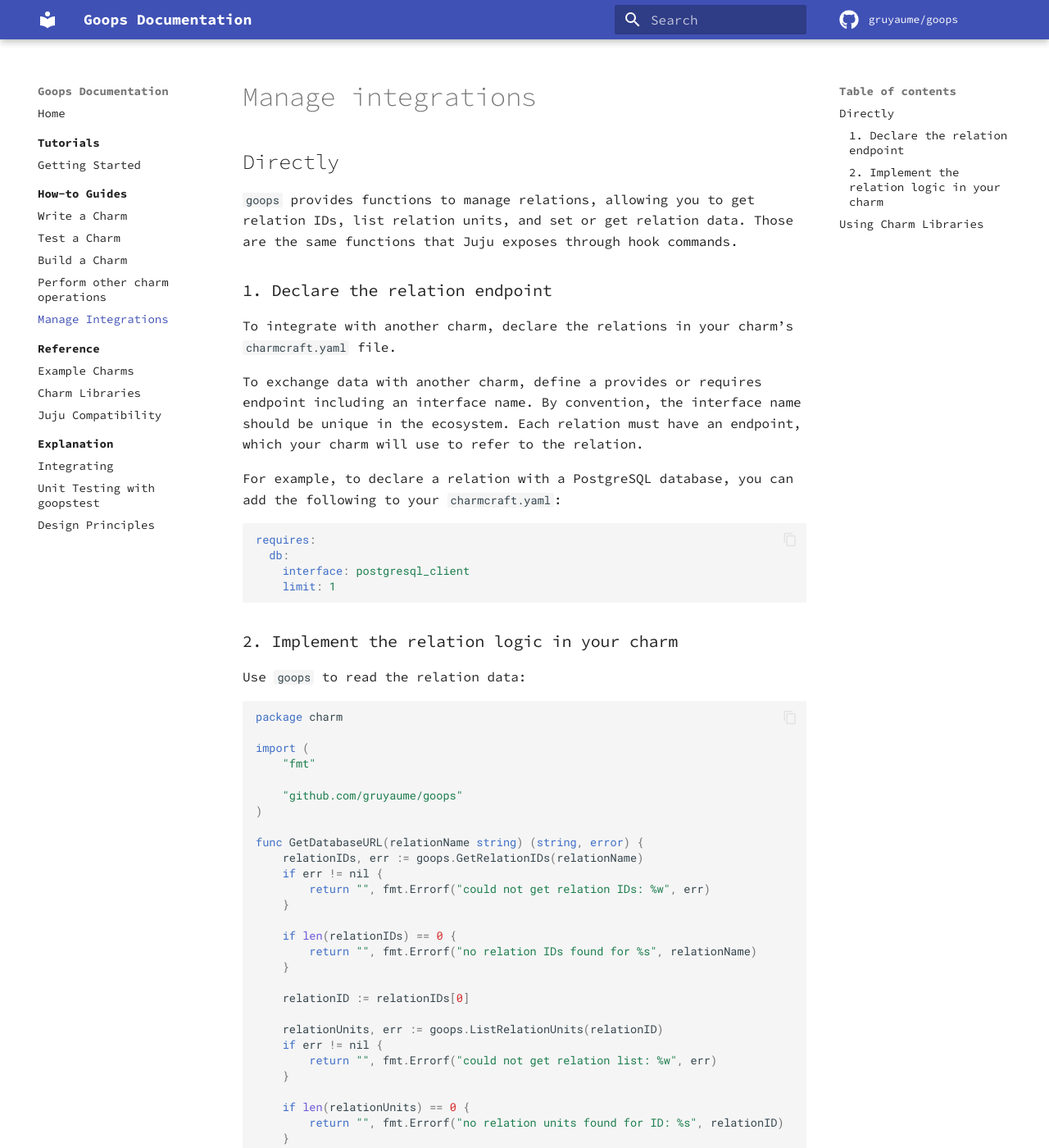
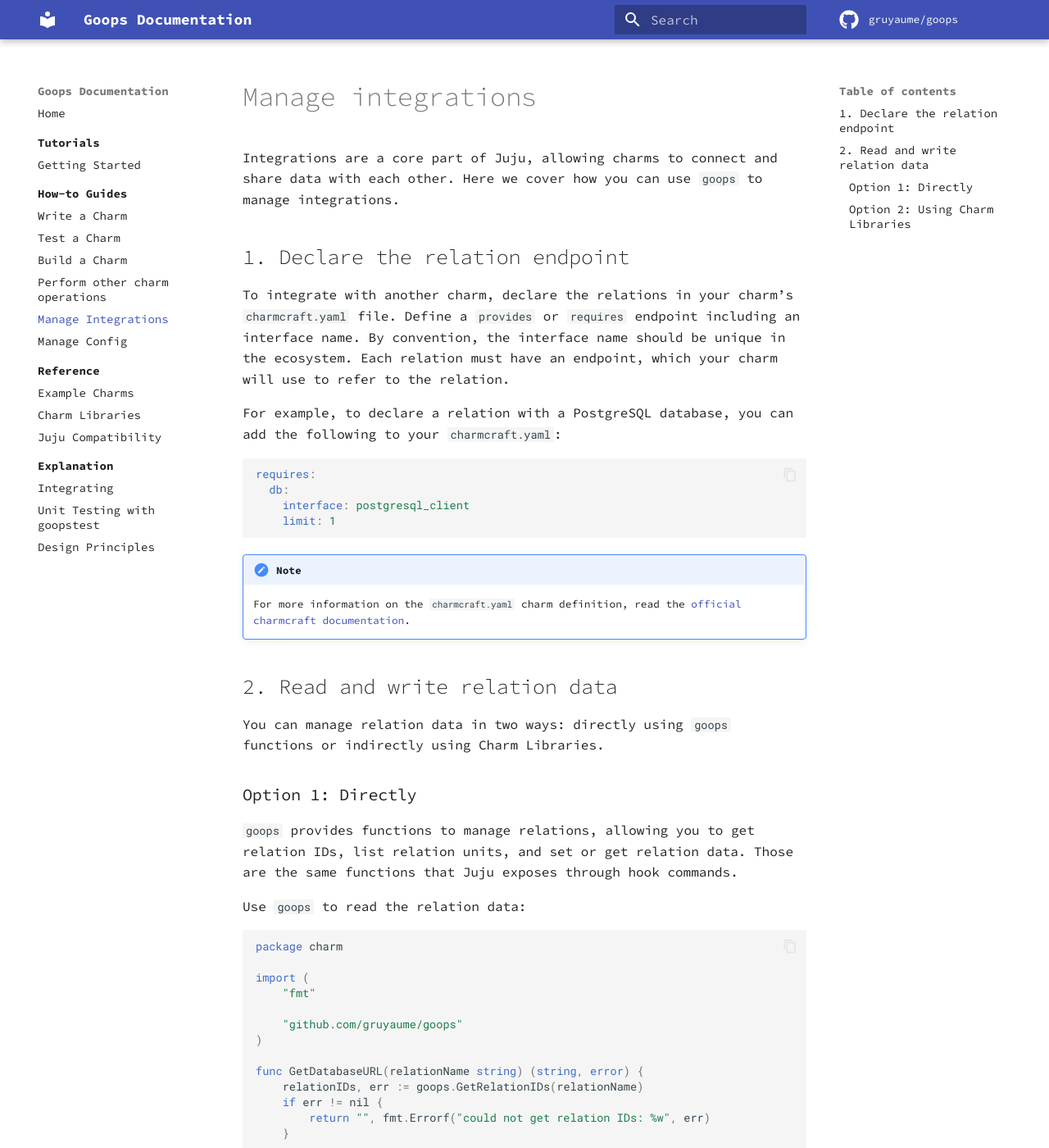
Before and after one commit to gruyaume/goops, an MkDocs documentation site: the page built from docs/how_to/manage_integrations.md, in a window 1280 px wide and 1400 px high. Shown: the whole window at 82% size. Built offline with MkDocs 1.6.1 and Material for MkDocs 9.7.7, drawn with Linux system fonts in a browser that asks for light colours; comment, search, counter and statistics services are not loaded; some of the changed text lies outside the part shown.

Commit message:
docs: add config and integrations management
Signed-off-by: Guillaume Belanger <guillaume.belanger27@gmail.com>

````diff
--- a/docs/how_to/manage_integrations.md
+++ b/docs/how_to/manage_integrations.md
@@ -4,15 +4,11 @@
 
 # Manage integrations
 
-## Directly
+Integrations are a core part of Juju, allowing charms to connect and share data with each other. Here we cover how you can use `goops` to manage integrations.
 
-`goops` provides functions to manage relations, allowing you to get relation IDs, list relation units, and set or get relation data. Those are the same functions that Juju exposes through hook commands.
+## 1. Declare the relation endpoint
 
-### 1. Declare the relation endpoint
-
-To integrate with another charm, declare the relations in your charm’s `charmcraft.yaml` file.
-
-To exchange data with another charm, define a provides or requires endpoint including an interface name. By convention, the interface name should be unique in the ecosystem. Each relation must have an endpoint, which your charm will use to refer to the relation.
+To integrate with another charm, declare the relations in your charm’s `charmcraft.yaml` file. Define a `provides` or `requires` endpoint including an interface name. By convention, the interface name should be unique in the ecosystem. Each relation must have an endpoint, which your charm will use to refer to the relation.
 
 For example, to declare a relation with a PostgreSQL database, you can add the following to your `charmcraft.yaml`:
 
@@ -23,7 +19,16 @@
     limit: 1
 ```
 
-### 2. Implement the relation logic in your charm
+!!! note
+    For more information on the `charmcraft.yaml` charm definition, read the [official charmcraft documentation](https://canonical-charmcraft.readthedocs-hosted.com/stable/reference/files/charmcraft-yaml-file/).
+
+## 2. Read and write relation data
+
+You can manage relation data in two ways: directly using `goops` functions or indirectly using Charm Libraries.
+
+### Option 1: Directly
+
+`goops` provides functions to manage relations, allowing you to get relation IDs, list relation units, and set or get relation data. Those are the same functions that Juju exposes through hook commands.
 
 Use `goops` to read the relation data:
 
@@ -78,7 +83,7 @@
     - [Juju Hook commands :octicons-link-external-24:](https://documentation.ubuntu.com/juju/3.6/reference/hook-command/list-of-hook-commands/)
     - [goops API reference :octicons-link-external-24:](https://pkg.go.dev/github.com/gruyaume/goops)
 
-## Using Charm Libraries
+### Option 2: Using Charm Libraries
 
 In most cases, charms should not directly read and write to relation data. Instead, they should do so indirectly using [Charm Libraries](../reference/charm_libraries.md), which encapsulate the relation logic.
 
--- a/mkdocs.yml
+++ b/mkdocs.yml
@@ -45,6 +45,7 @@
     - Build a Charm: how_to/build_a_charm.md
     - Perform other charm operations: how_to/perform_other_charm_operations.md
     - Manage Integrations: how_to/manage_integrations.md
+    - Manage Config: how_to/manage_config.md
   - Reference:
     - reference/index.md
     - Example Charms: reference/example_charms.md
````
Also changed, not shown: docs/how_to/index.md (+1 -0 lines), docs/how_to/manage_config.md (added, +55 -0 lines).
